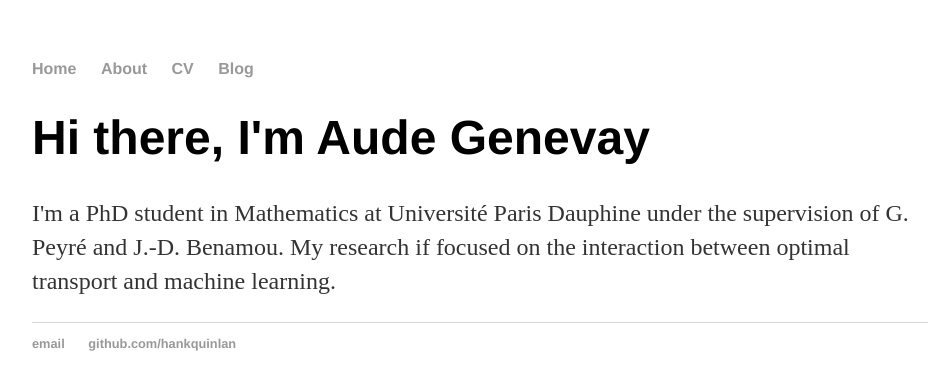
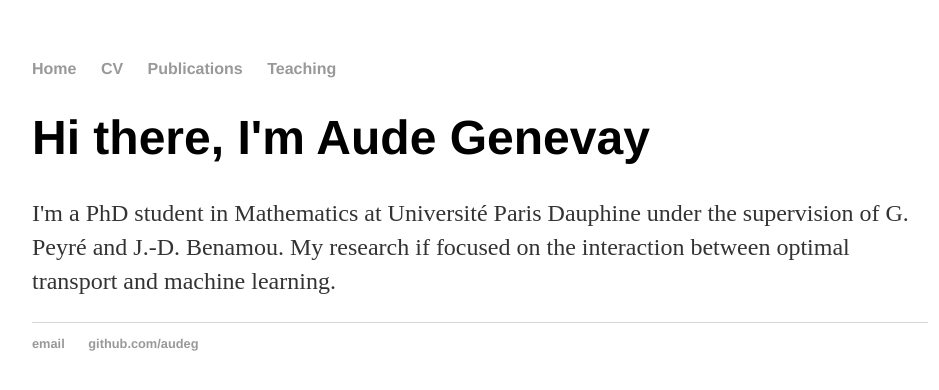
Before and after one commit to audeg/audeg.github.io, a Jekyll site: the page built from index.html, in a window 1280 px wide. Shown: the top 390 px of the page, without its empty margins (160-1099 px from the left). Built offline with Jekyll 4.4.1, drawn with Linux system fonts in a browser that asks for light colours.

Commit message:
Update default.html

```diff
--- a/_layouts/default.html
+++ b/_layouts/default.html
@@ -9,9 +9,9 @@
 			<nav>
 	    		<ul>
 	        		<li><a href="/">Home</a></li>
-		        	<li><a href="/about">About</a></li>
-	        		<li><a href="/cv">CV</a></li>
-	        		<li><a href="/blog">Blog</a></li>
+				<li><a href="/cv">CV</a></li>
+		        	<li><a href="/publications">Publications</a></li>
+	        		<li><a href="/teaching">Teaching</a></li>
 	    		</ul>
 			</nav>
 			<div class="container">
@@ -21,8 +21,8 @@
 			</div><!-- /.container -->
 			<footer>
 	    		<ul>
-	        		<li><a href="mailto:hankquinlanhub@gmail.com">email</a></li>
-	        		<li><a href="https://github.com/hankquinlan">github.com/hankquinlan</a></li>
+	        		<li><a href="mailto:audegenevay@gmail.com">email</a></li>
+	        		<li><a href="https://github.com/audeg">github.com/audeg</a></li>
 				</ul>
 			</footer>
 		</body>
```
